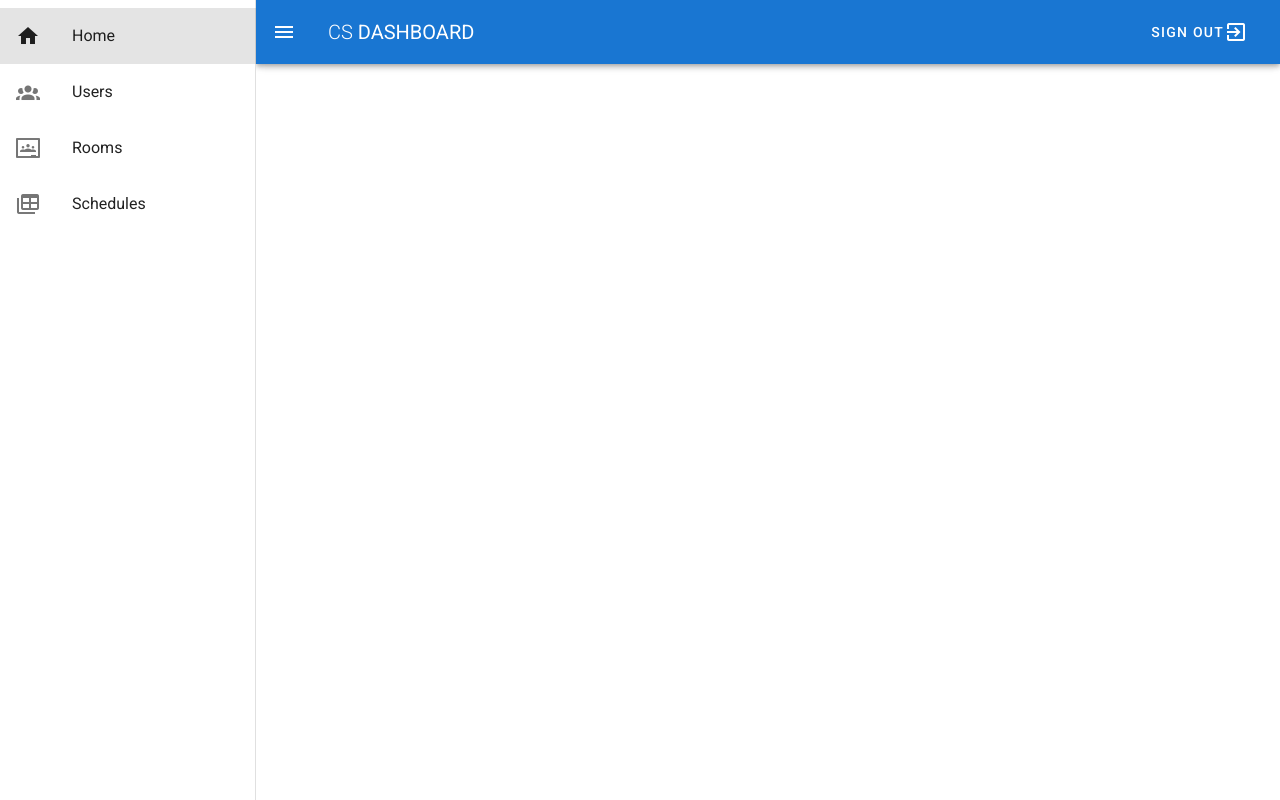
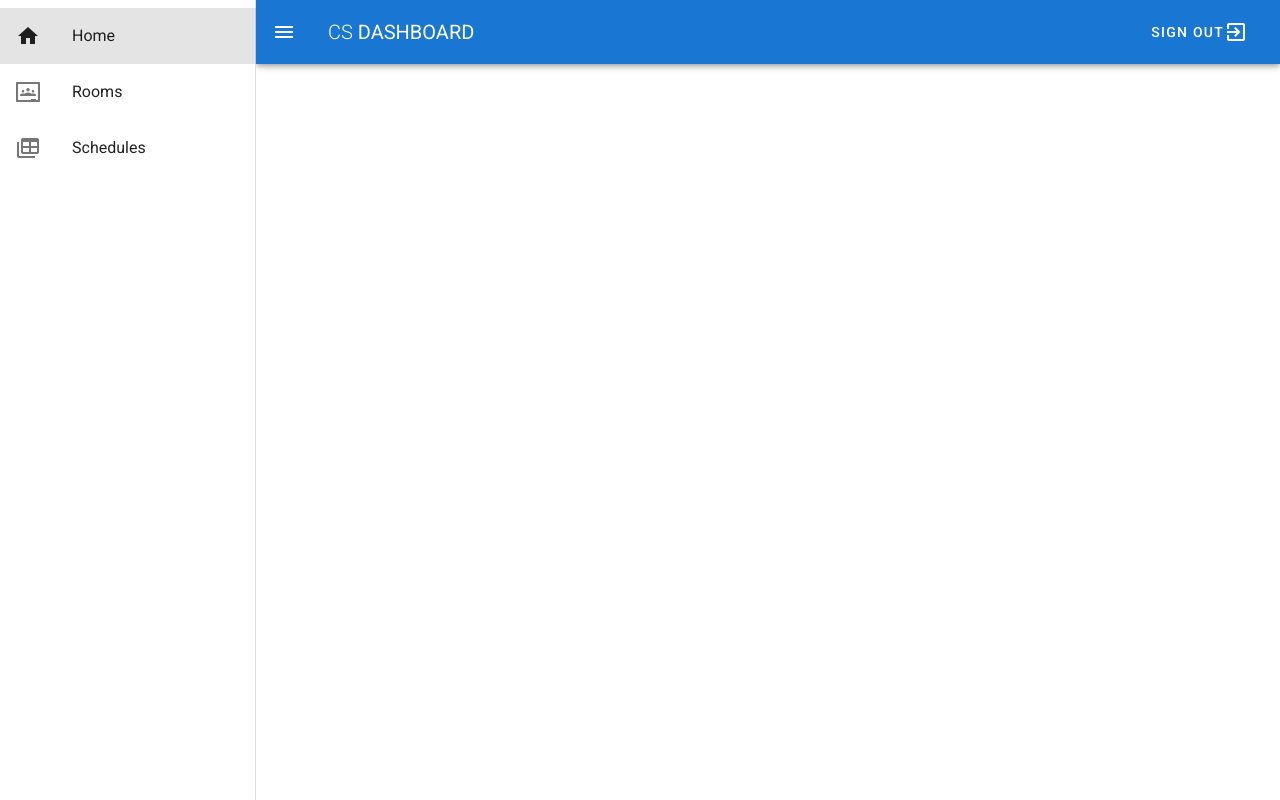
Before and after one commit to noor3030/csuot-dashboard, a Vue app: page / in a window 1280 px wide. Both pictures are taken after a click on the button 28 px from the left and 32 px from the top of the page. Built offline with nearby package versions, Linux system fonts and the light colour scheme; no server answers.

Commit message:
handle read users permission

```diff
--- a/src/App.vue
+++ b/src/App.vue
@@ -21,6 +21,8 @@ export default Vue.extend({
   },
   mounted() {
     this.$store.commit("getPermissions");
+    console.log(this.$store.state.permissions?.users.read)
   },
+
 });
 </script>
--- a/src/components/Navbar.vue
+++ b/src/components/Navbar.vue
@@ -7,6 +7,7 @@
           :key="link.text"
           link
           :to="link.route"
+          v-show="link.permission"
         >
           <v-list-item-icon>
             <v-icon>{{ link.icon }}</v-icon>
@@ -39,15 +40,34 @@ export default Vue.extend({
   data() {
     return {
       drawer: false,
-      links: [
-        { icon: "mdi-home", text: "Home", route: "/" },
-        { icon: "mdi-account-group", text: "Users", route: "/users" },
-        { icon: "mdi-google-classroom", text: "Rooms", route: "/rooms" },
-        { icon: "mdi-table-multiple", text: "Schedules", route: "/schedules" },
-      ],
     };
   },
 
+  computed: {
+    links() {
+      return [
+        { icon: "mdi-home", text: "Home", route: "/", permission: true },
+        {
+          icon: "mdi-account-group",
+          text: "Users",
+          route: "/users",
+          permission: this.$store.state.permissions?.users.read || false,
+        },
+        {
+          icon: "mdi-google-classroom",
+          text: "Rooms",
+          route: "/rooms",
+          permission: true,
+        },
+        {
+          icon: "mdi-table-multiple",
+          text: "Schedules",
+          route: "/schedules",
+          permission: true,
+        },
+      ];
+    },
+  },
   methods: {
     logout() {
       localStorage.removeItem("token");
--- a/src/router/index.ts
+++ b/src/router/index.ts
@@ -46,7 +46,7 @@ const routes: Array<RouteConfig> = [
   {
     path: "/rooms",
     name: "Rooms",
-    component: Users,
+    component: Rooms,
     meta: {
       requiresAuth: true,
       permissionGroup: "users",
--- a/src/store/index.ts
+++ b/src/store/index.ts
@@ -12,7 +12,9 @@ export default new Vuex.Store({
     getPermissions(state) {
       AuthService.myPermissions().then((value) => {
         state.permissions = value.permissions;
+
       });
+
     },
   },
   actions: {},
```
